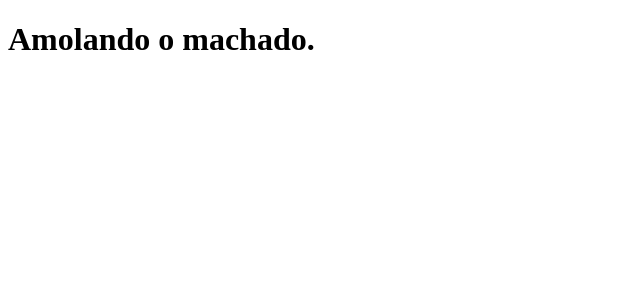
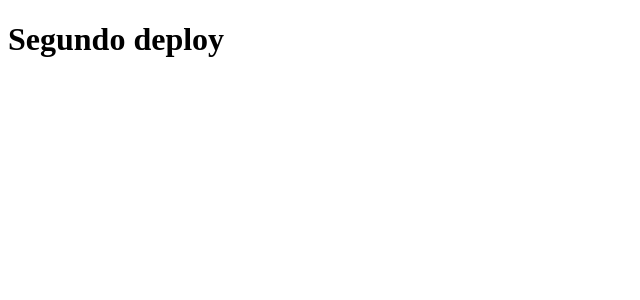
Before and after one commit to carloshenriquevital/clone-tabnews, a Next.js app: page / in a window 1280 px wide. Shown: the top 300 px of the page, without its empty margins (0-640 px from the left). Built offline with nearby package versions, Linux system fonts and the light colour scheme.

Commit message:
update home page message

```diff
--- a/pages/index.js
+++ b/pages/index.js
@@ -1,5 +1,5 @@
 function Home() {
-    return <h1>Amolando o machado.</h1>
+    return <h1>Segundo deploy</h1>
 }
 
 export default Home;
```
